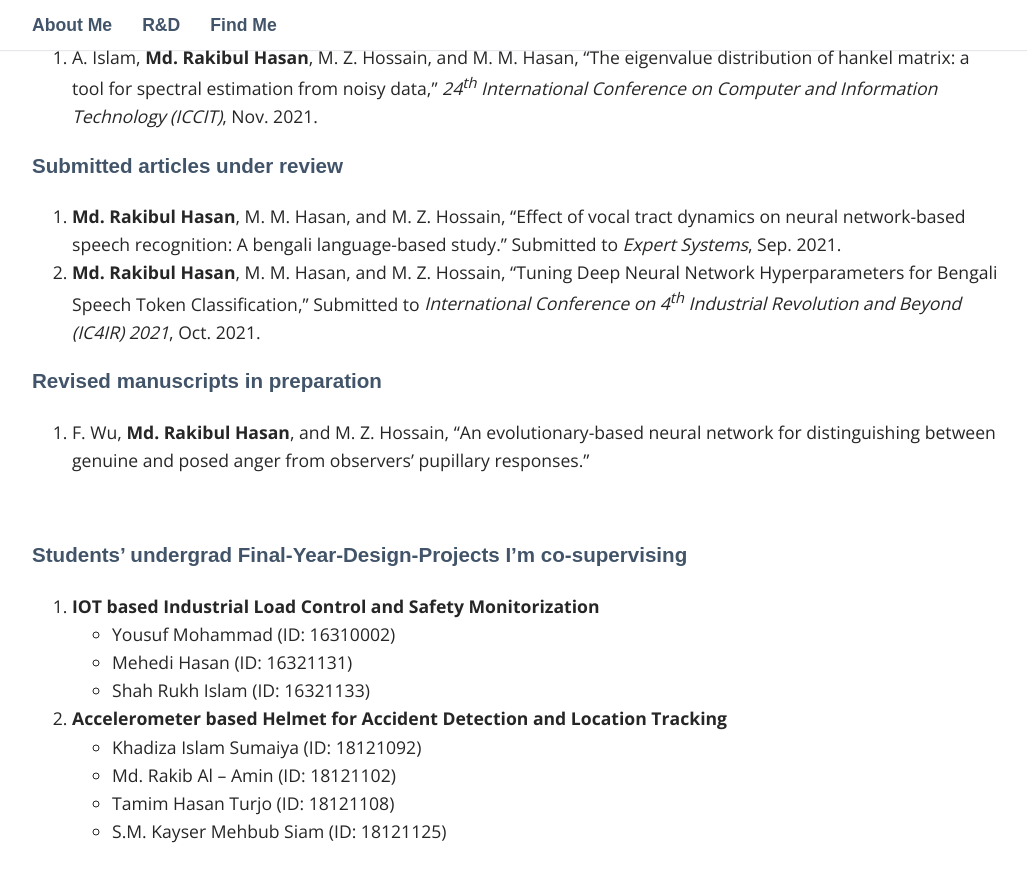
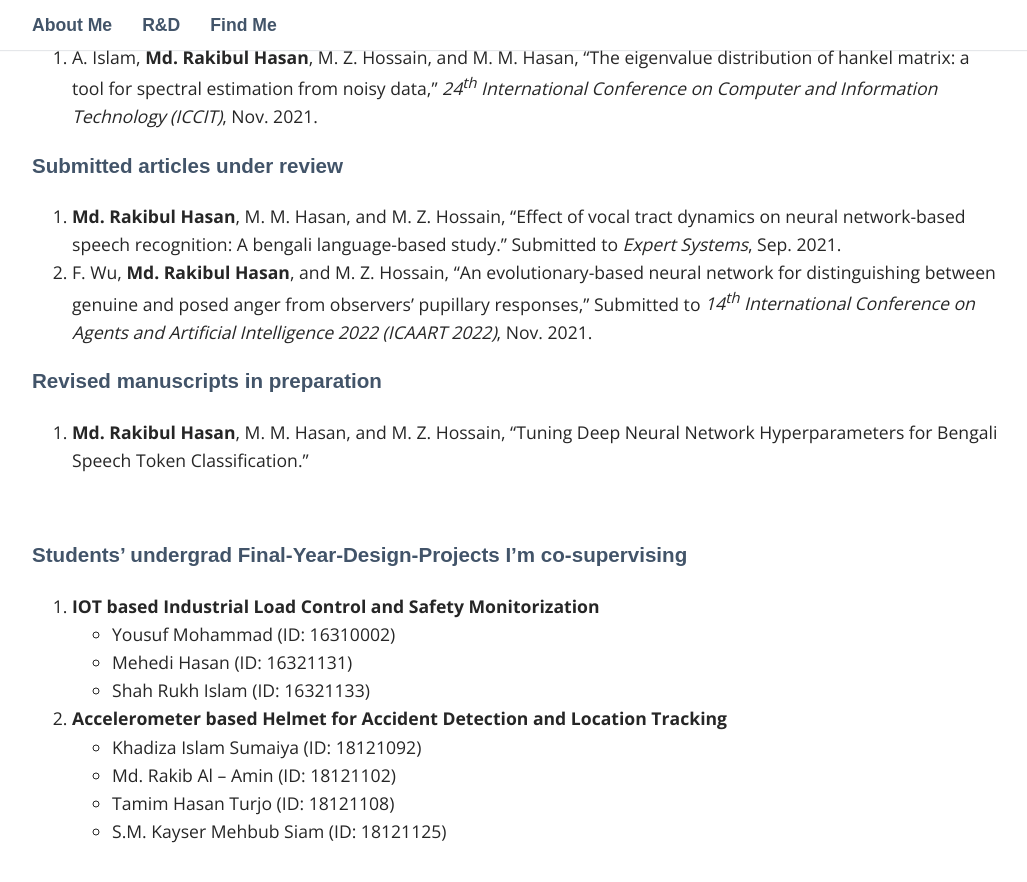
Before and after one commit to hasan-rakibul/hasan-rakibul.github.io, a Jekyll site: the page built from _pages/02_R&D.md, in a window 1280 px wide and 900 px high, scrolled down 495 px. Shown: the top 882 px of the window, without its empty margins (123-1150 px from the left). Built offline with Jekyll 4.4.1, drawn with Linux system fonts in a browser that asks for light colours; some web fonts are replaced.

Commit message:
anger classification submitted

```diff
--- a/_pages/02_R&D.md
+++ b/_pages/02_R&D.md
@@ -13,11 +13,10 @@ permalink: /r&d/
 
 ### Submitted articles under review
 1. **Md. Rakibul Hasan**, M. M. Hasan, and M. Z. Hossain, “Effect of vocal tract dynamics on neural network-based speech recognition: A bengali language-based study.” Submitted to _Expert Systems_, Sep. 2021.
-2. **Md. Rakibul Hasan**, M. M. Hasan, and M. Z. Hossain, "Tuning Deep Neural Network Hyperparameters for Bengali Speech Token Classification,” Submitted to _International Conference on 4<sup>th</sup> Industrial Revolution and Beyond (IC4IR) 2021_, Oct. 2021.
+2. F. Wu, **Md. Rakibul Hasan**, and M. Z. Hossain, “An evolutionary-based neural network for distinguishing between genuine and posed anger from observers’ pupillary responses,” Submitted to _14<sup>th</sup> International Conference on Agents and Artificial Intelligence 2022 (ICAART 2022)_, Nov. 2021.
 
 ### Revised manuscripts in preparation
-1. F. Wu, **Md. Rakibul Hasan**, and M. Z. Hossain, “An evolutionary-based neural network for distinguishing between genuine and posed anger from observers’ pupillary responses.”
-
+1. **Md. Rakibul Hasan**, M. M. Hasan, and M. Z. Hossain, "Tuning Deep Neural Network Hyperparameters for Bengali Speech Token Classification.”
 
 &nbsp;
 
```
